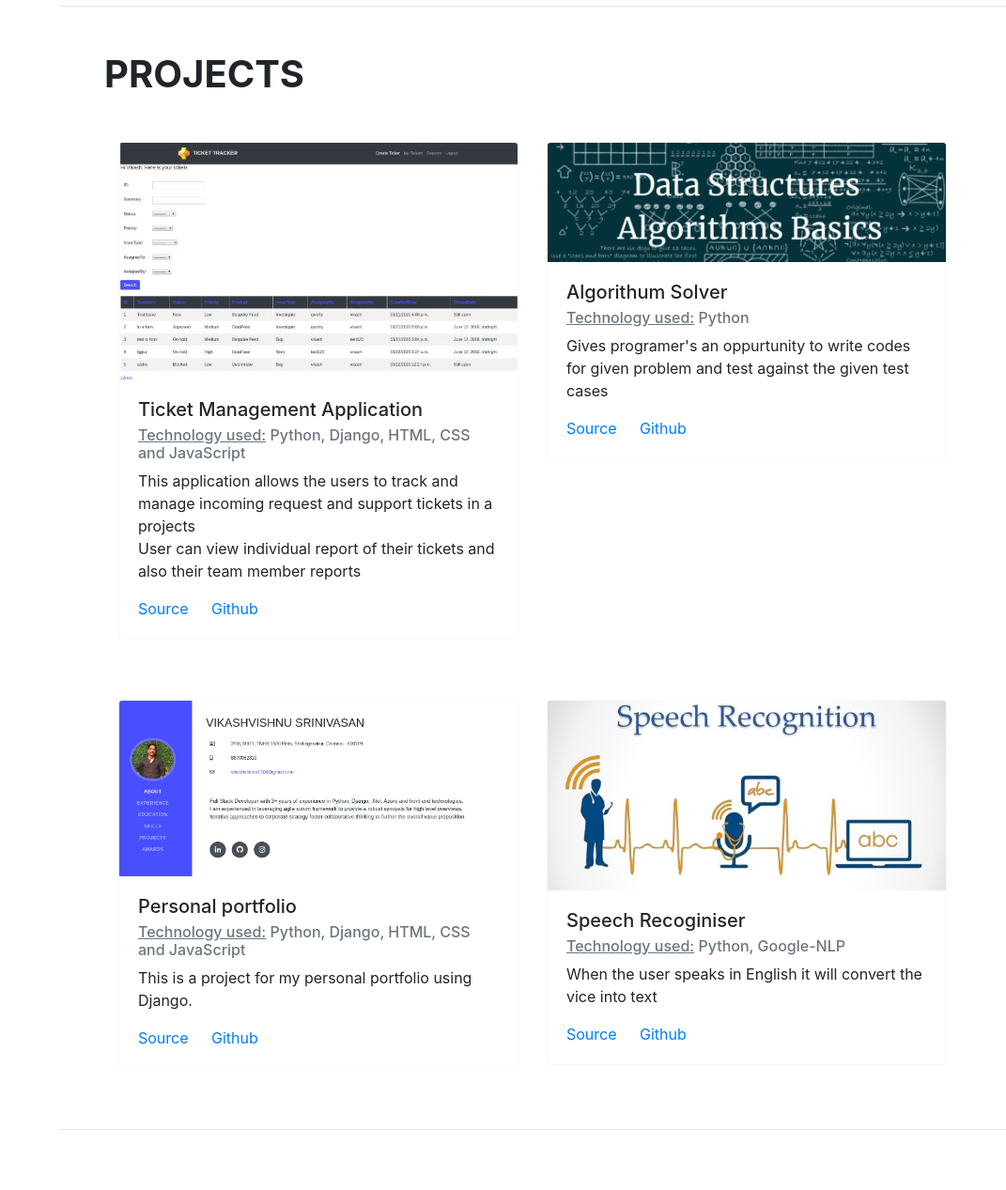
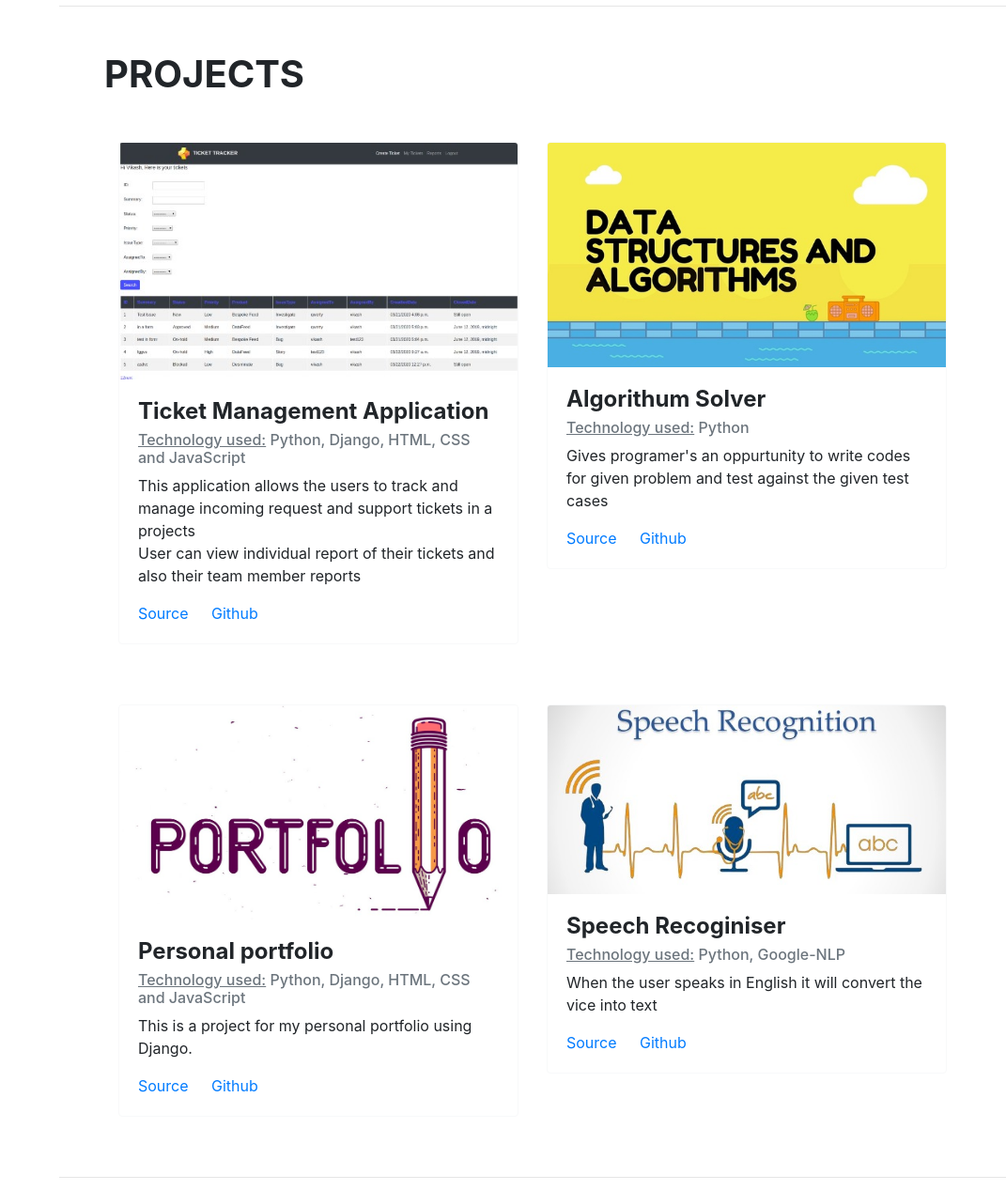
Before and after one commit to vikashvishnu1508/vikash-portfolio, a Django app: page / in a window 1280 px wide. Shown: the part 3401-4668 px from the top of the page at 94% size, without its empty margins (209-1280 px from the left). Run offline with Django 3.2, Linux system fonts and the light colour scheme; some libraries are stand-ins or nearby versions; some web fonts are replaced.

Commit message:
changed images for projects

```diff
--- a/portfolio/settings.py
+++ b/portfolio/settings.py
@@ -25,7 +25,7 @@ SECRET_KEY = 'o#i1^w)61kz6d_fzqcifir3%dsh6*=qf7h01*ysrw)l6^5j#2#'
 # SECURITY WARNING: don't run with debug turned on in production!
 DEBUG = True
 
-ALLOWED_HOSTS = []
+ALLOWED_HOSTS = ['vikashvishnu.pythonanywhere.com', '127.0.0.1']
 
 
 # Application definition
@@ -123,3 +123,5 @@ STATIC_URL = '/static/'
 STATICFILES_DIRS = [
     os.path.join(BASE_DIR, "static"),
 ]
+
+STATIC_ROOT = os.path.join(BASE_DIR, 'vikash-portfolio', 'static')
--- a/vikash/templates/home.html
+++ b/vikash/templates/home.html
@@ -386,7 +386,7 @@
               <div class="card border-light mb-3">
                 <img class="card-img-top" src="{% static 'images/ticket-tracker.jpg' %}" alt="Card image cap">
                 <div class="card-body">
-                  <h5 class="card-title">Ticket Management Application</h5>
+                  <h4 class="card-title"><b>Ticket Management Application</b></h4>
                   <h6 class="card-subtitle mb-2 text-muted"><u>Technology used:</u> Python, Django, HTML, CSS and JavaScript</h6>
                   <p>This application allows the users to track and manage incoming request and support tickets in a projects
                     <br>User can view individual report of their tickets and also their team member reports
@@ -398,9 +398,9 @@
             </div>
             <div class="col-sm-6">
               <div class="card border-light mb-3">
-                <img class="card-img-top" src="{% static 'images/algo.png' %}" alt="Card image cap">
+                <img class="card-img-top" src="{% static 'images/algo.jpeg' %}" alt="Card image cap">
                 <div class="card-body">
-                  <h5 class="card-title">Algorithum Solver</h5>
+                  <h4 class="card-title"><b>Algorithum Solver</b></h4>
                   <h6 class="card-subtitle mb-2 text-muted"><u>Technology used:</u> Python</h6>
                   <p>Gives programer's an oppurtunity to write codes for given problem and test against the given test cases</p>
                   <a href="#" class="card-link">Source</a>
@@ -419,9 +419,9 @@
           <div class="row">
             <div class="col-sm-6">
               <div class="card border-light mb-3">
-                <img class="card-img-top" src="{% static 'images/portfolio-app-screenshot.jpg' %}" alt="Card image cap">
+                <img class="card-img-top" src="{% static 'images/portfolio.jpg' %}" alt="Card image cap">
                 <div class="card-body">
-                  <h5 class="card-title">Personal portfolio</h5>
+                  <h4 class="card-title"><b>Personal portfolio</b></h4>
                   <h6 class="card-subtitle mb-2 text-muted"><u>Technology used:</u> Python, Django, HTML, CSS and JavaScript</h6>
                   <p>This is a project for my personal portfolio using Django.</p>
                   <a href="#" class="card-link">Source</a>
@@ -433,7 +433,7 @@
               <div class="card border-light mb-3">
                 <img class="card-img-top" src="{% static 'images/speech-recognition-system.jpg' %}" alt="Card image cap">
                 <div class="card-body">
-                  <h5 class="card-title">Speech Recoginiser</h5>
+                  <h4 class="card-title"><b>Speech Recoginiser</b></h4>
                   <h6 class="card-subtitle mb-2 text-muted"><u>Technology used:</u> Python, Google-NLP</h6>
                   <p>When the user speaks in English it will convert the vice into text</p>
                   <a href="#" class="card-link">Source</a>
```
Also changed, not shown: vikash/static/images/algo.jpeg (added), vikash/static/images/portfolio.jpg (added).
